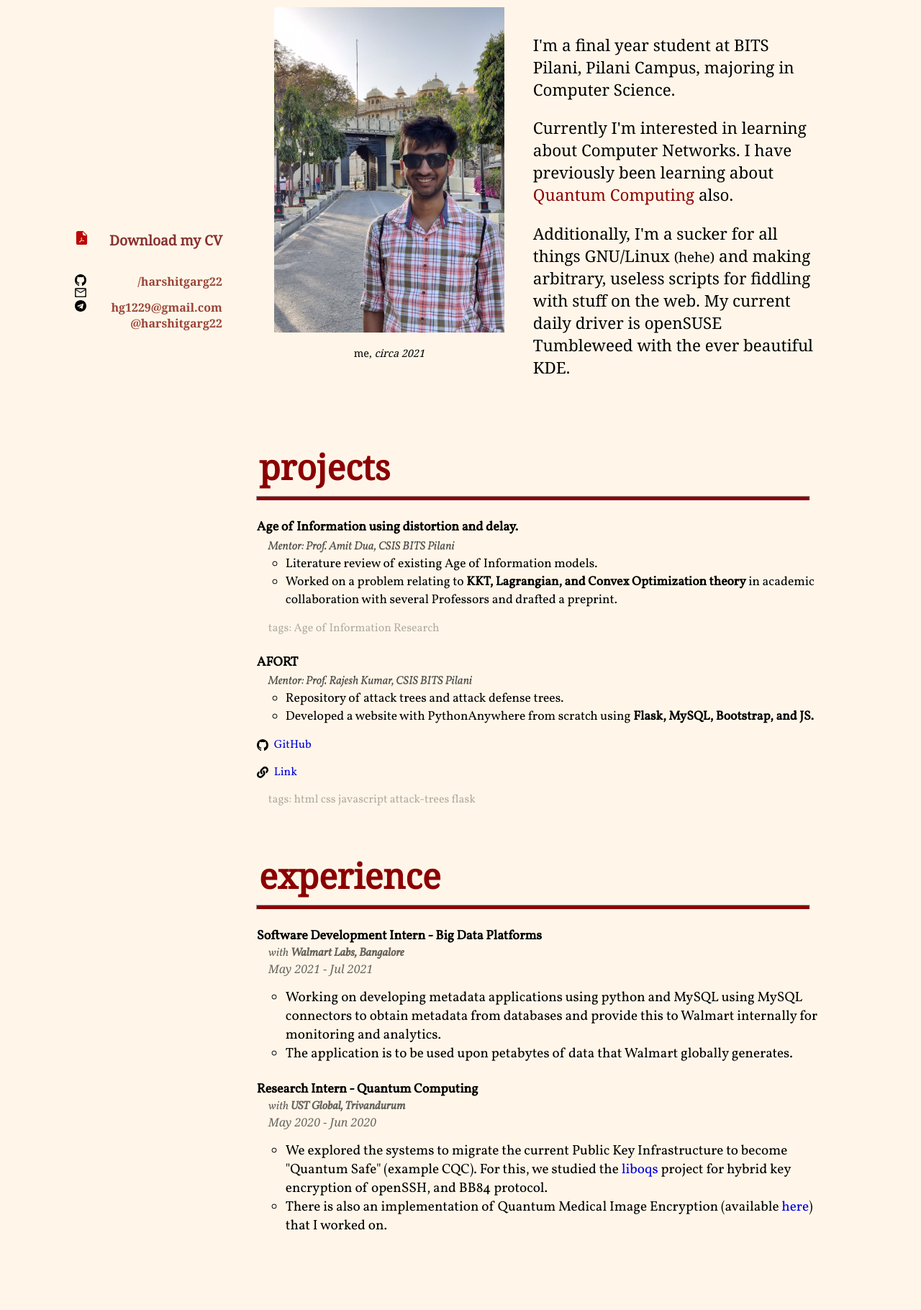
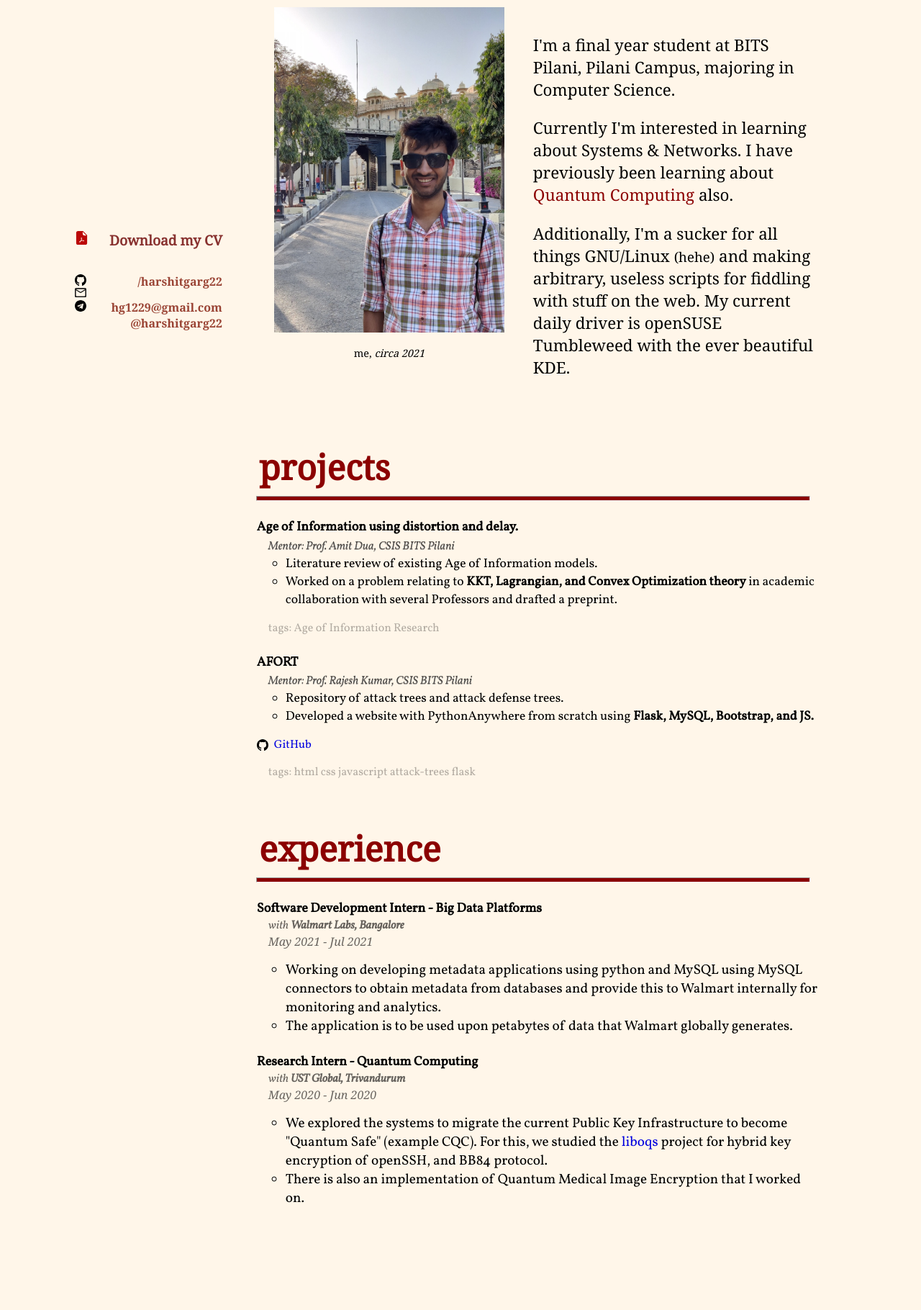
Before and after one commit to harshitgarg22/harshitgarg.in, a Flask app: page / in a window 1280 px wide. Shown: the part 300-2120 px from the top of the page at 72% size. After the commit the page ends 1971 px from the top, so only its background shows below. Run offline with Flask 2, Linux system fonts and the light colour scheme.

Commit message:
Update info about me, projects, works

```diff
--- a/assets/data/projects.json
+++ b/assets/data/projects.json
@@ -10,7 +10,6 @@
     "mentor": "Prof. Rajesh Kumar, CSIS BITS Pilani",
     "description": "- Repository of attack trees and attack defense trees.\n- Developed a website with PythonAnywhere from scratch using **Flask, MySQL, Bootstrap, and JS.**",
     "github": "https://github.com/harshitgarg22/afort",
-    "link": "{{url_for('afort')}}",
     "tags": ["html", "css", "javascript", "attack-trees", "flask"]
   }
 ]
--- a/assets/data/works.json
+++ b/assets/data/works.json
@@ -5,20 +5,14 @@
     "description": "- Working on developing metadata applications using python and MySQL using MySQL connectors to obtain metadata from databases and provide this to Walmart internally for monitoring and analytics. \n- The application is to be used upon petabytes of data that Walmart globally generates.",
     "dateStart": "May 2021",
     "dateEnd": "Jul 2021",
-        "domain": [
-            "SDE",
-            "python",
-            "mysql"
-        ]
+    "domain": ["SDE", "python", "mysql"]
   },
   {
     "name": "Research Intern - Quantum Computing",
     "company": "UST Global, Trivandurum",
-        "description": "- We explored the systems to migrate the current Public Key Infrastructure to become \"Quantum Safe\" (example CQC). For this, we studied the [liboqs](https://github.com/open-quantum-safe/liboqs) project for hybrid key encryption of openSSH, and BB84 protocol. \n- There is also an implementation of Quantum Medical Image Encryption (available [here](https://github.com/harshitgarg22/quantum_image_encryption)) that I worked on.",
+    "description": "- We explored the systems to migrate the current Public Key Infrastructure to become \"Quantum Safe\" (example CQC). For this, we studied the [liboqs](https://github.com/open-quantum-safe/liboqs) project for hybrid key encryption of openSSH, and BB84 protocol. \n- There is also an implementation of Quantum Medical Image Encryption that I worked on.",
     "dateStart": "May 2020",
     "dateEnd": "Jun 2020",
-        "domain": [
-            "quantum"
-        ]
+    "domain": ["quantum"]
   }
 ]
--- a/templates/index.html
+++ b/templates/index.html
@@ -102,7 +102,7 @@
           </figure>
           <div class="me-description"><br />
             <p>I'm a final year student at BITS Pilani, Pilani Campus, majoring in Computer Science.</p>
-            <p>Currently I'm interested in learning about Computer Networks. I have previously been learning about <a
+            <p>Currently I'm interested in learning about Systems & Networks. I have previously been learning about <a
                 href={{url_for("quantum")}}>Quantum Computing</a> also. </p>
             <p>Additionally, I'm a sucker for all things GNU/Linux <small>(hehe)</small> and making arbitrary, useless
               scripts for fiddling with stuff on the web. My current daily driver is openSUSE Tumbleweed with the ever beautiful KDE.</p>
```
Lines whose indentation alone changed are shown as unchanged.
